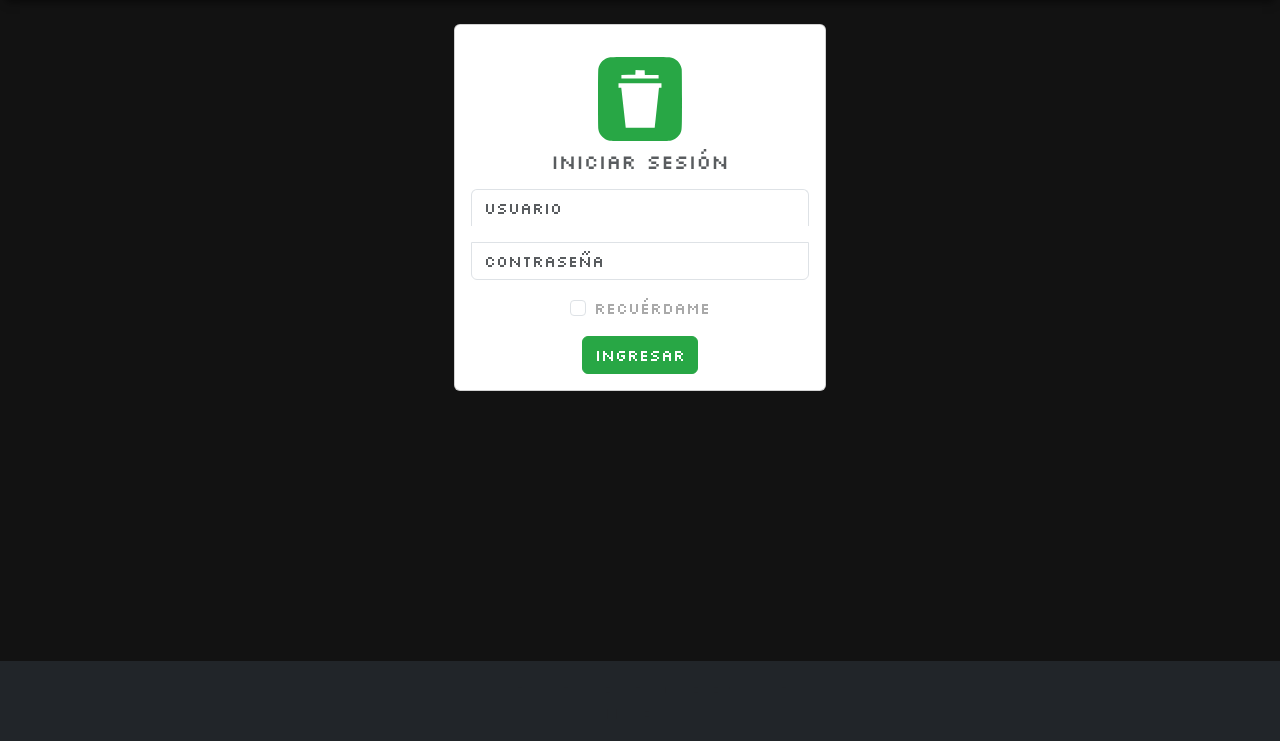
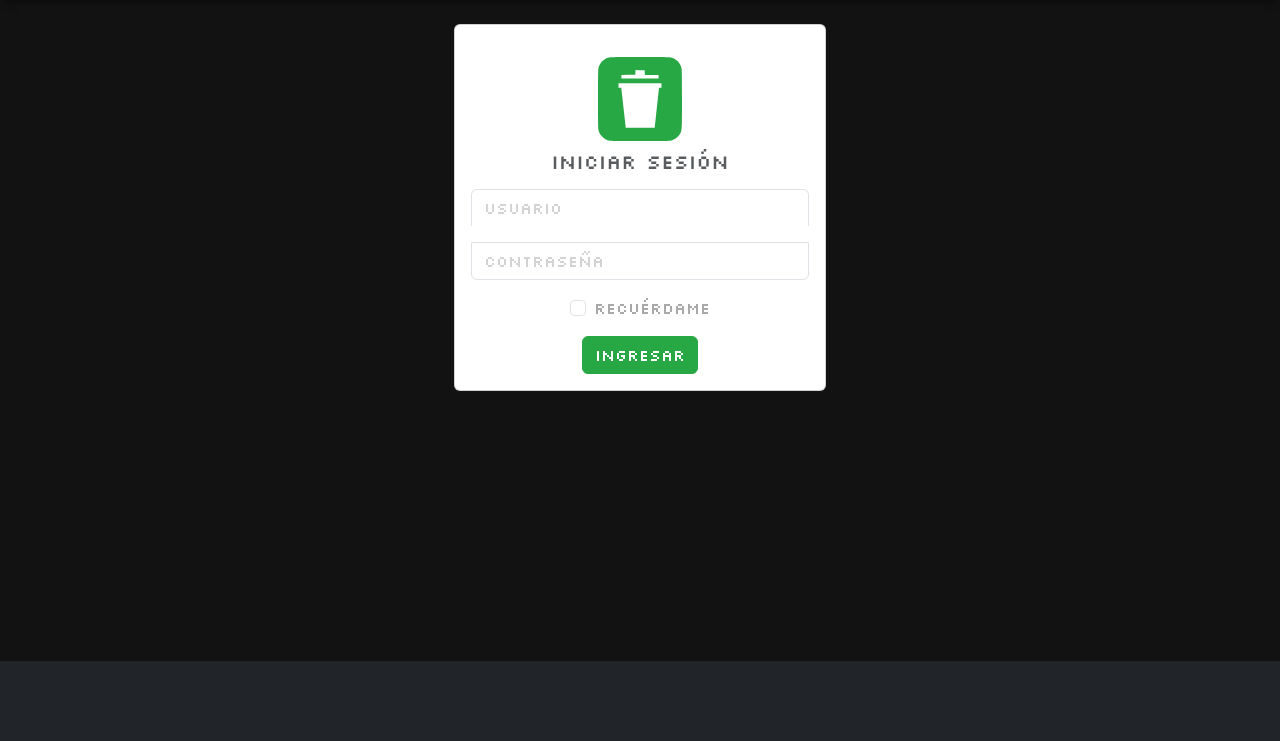
Before and after one commit to JuanC-Fandino/Smart-Classifier-AI, a Flask app: page /auth/login in a window 1280 px wide. Shown: the part 59-800 px from the top of the page. Run offline with Flask 2, Linux system fonts and the light colour scheme; some libraries are stand-ins or nearby versions.

Commit message:
feat: placeholder color

```diff
--- a/app/static/stylesheets/styleLogin.css
+++ b/app/static/stylesheets/styleLogin.css
@@ -24,3 +24,29 @@
     border-top-left-radius: 0;
     border-top-right-radius: 0;
 }
+
+#username::placeholder { /* Chrome, Firefox, Opera, Safari 10.1+ */
+  color: lightgray;
+  opacity: 1; /* Firefox */
+}
+
+#username:-ms-input-placeholder { /* Internet Explorer 10-11 */
+  color: lightgray;
+}
+
+#username::-ms-input-placeholder { /* Microsoft Edge */
+  color: lightgray;
+}
+
+#password::placeholder { /* Chrome, Firefox, Opera, Safari 10.1+ */
+  color: lightgray;
+  opacity: 1; /* Firefox */
+}
+
+#password:-ms-input-placeholder { /* Internet Explorer 10-11 */
+  color: lightgray;
+}
+
+#password::-ms-input-placeholder { /* Microsoft Edge */
+  color: lightgray;
+}
--- a/app/templates/green.html
+++ b/app/templates/green.html
@@ -52,8 +52,8 @@
                                 elevada calidad.
                                 <br>
                                 <hr>
-                                <p class="pb-1">
-                                    ¿Cómo preparar el compostaje?
+                                <p class="pb-1 text-muted">
+                                    ¿Cómo preparar el <b class="text-success">compostaje</b>?
                                 </p>
                                 <ul class="standard_text">
                                     <li>La mezcla debe elaborarse con varias capas de residuos. La primera, la de
```
